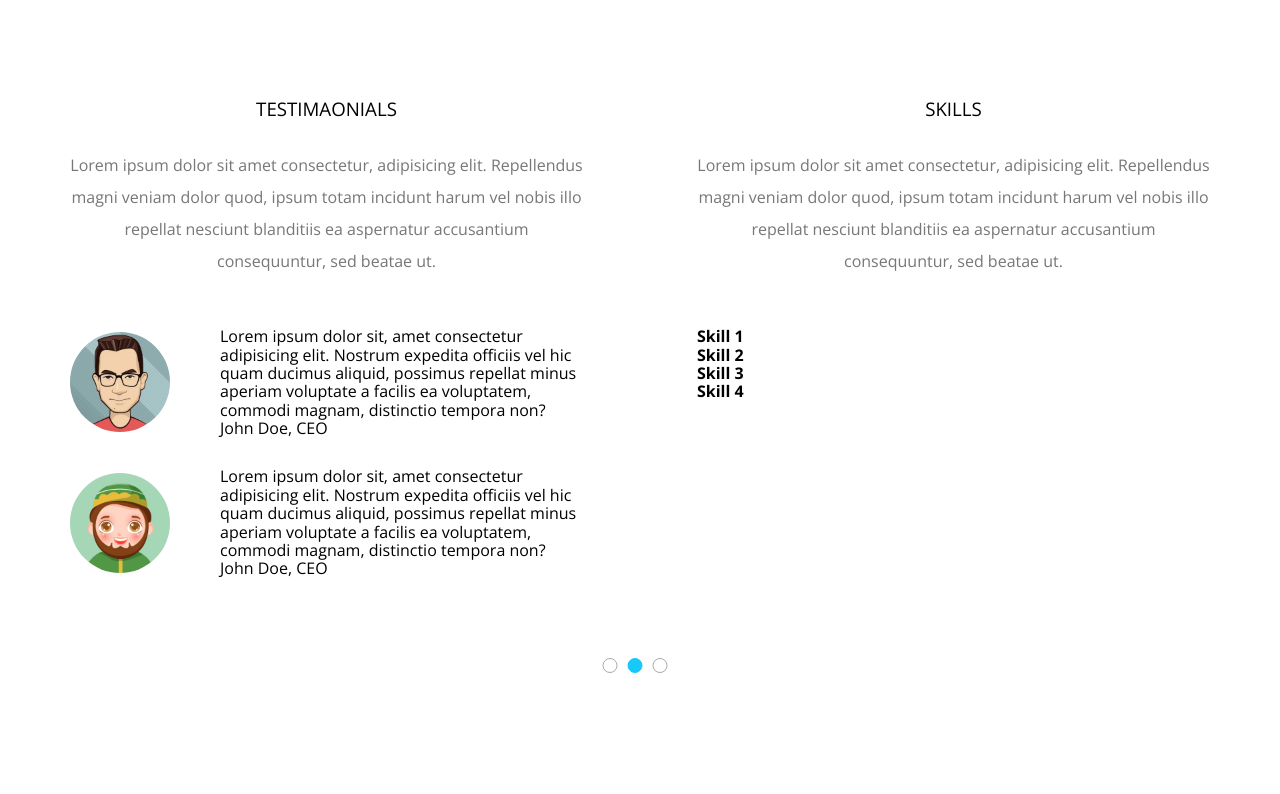
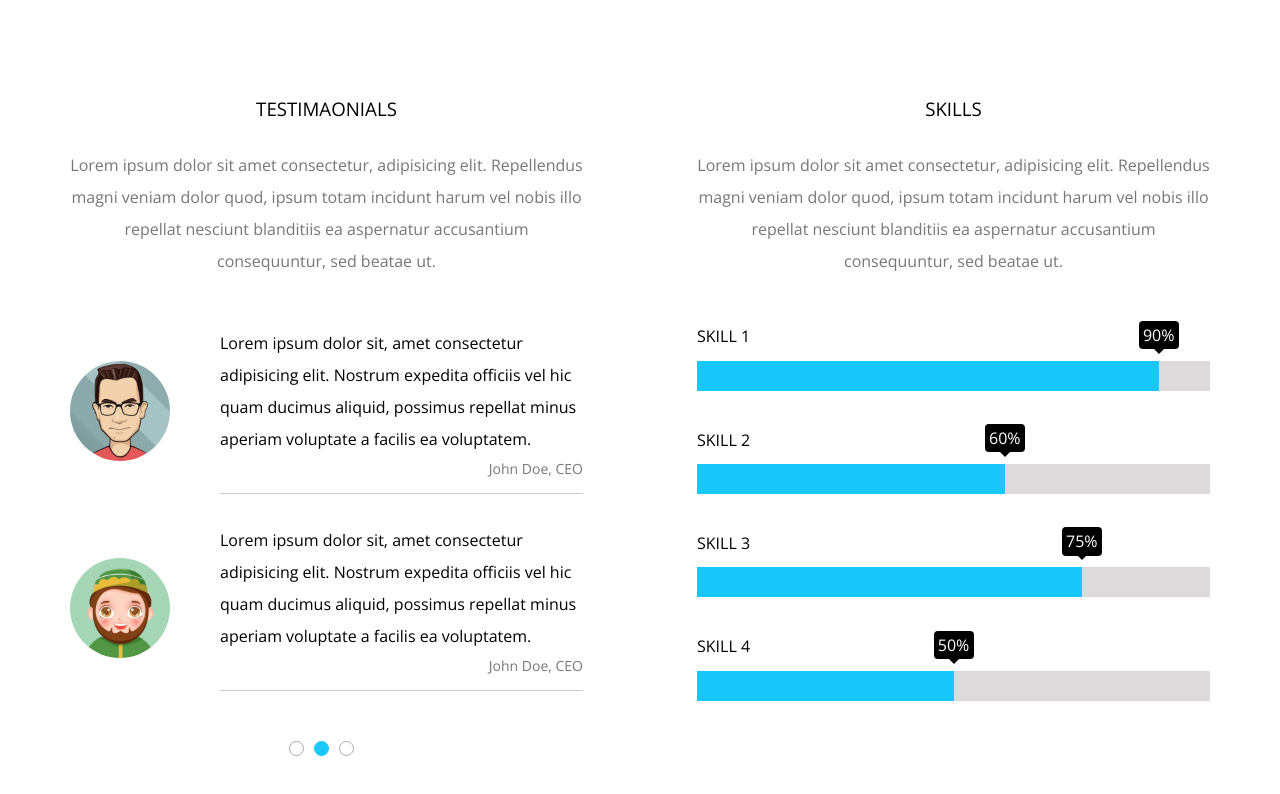
Before and after one commit to Ayman-Taha/html_css_design_2, a plain HTML site: page index.html in a window 1280 px wide. Shown: the part 5148-5942 px from the top of the page. Before the commit the page ends 5856 px from the top, so only its background shows below. Drawn offline with nearby package versions, Linux system fonts and the light colour scheme.

Commit message:
Testimonial & Skills Cont'd
- skills progress part
- bugs

```diff
--- a/css/main.css
+++ b/css/main.css
@@ -825,12 +825,12 @@ header nav .form i {
 	}
 }
 
-.testimonial text {
+.testimonial .text {
 	line-height: var(--p-line-height);
 	border-bottom: 1px solid #ccc;
 }
 
-.testimonial text p {
+.testimonial .text p {
 	color: var(--p-text-color);
 	text-align: right;
 	font-size: 14px;
@@ -861,3 +861,57 @@ header nav .form i {
 	background-color: var(--main-theme-color);
 	border-color: var(--main-theme-color);
 }
+
+/* skills part */
+.skill {
+	margin-bottom: 40px;
+}
+
+.skill h4 {
+	margin-bottom: 15px;
+	font-weight: normal;
+	text-transform: uppercase;
+}
+
+/* progress bar */
+.skill .progress-bar {
+	background-color: #dedadc;
+	height: 30px;
+}
+
+/* progress bar filling */
+.skill .progress-bar span {
+	display: block;
+	background-color: var(--main-theme-color);
+	height: 100%;
+	position: relative;
+}
+
+/* progress number above the bar */
+.skill .progress-bar span::before {
+	content: attr(data-progress);
+	position: absolute;
+	top: -40px;
+	right: -20px;
+	width: 40px;
+	padding: 5px 0;
+	border-radius: 4px;
+	-webkit-border-radius: 4px;
+	-moz-border-radius: 4px;
+	-ms-border-radius: 4px;
+	-o-border-radius: 4px;
+	background-color: black;
+	color: white;
+	text-align: center;
+}
+
+/* little arrow under the progress number */
+.skill .progress-bar span::after {
+	content: "";
+	position: absolute;
+	border-style: solid;
+	border-width: 8px;
+	border-color: black transparent transparent;
+	right: -8px;
+	top: -15px;
+}
--- a/index.html
+++ b/index.html
@@ -294,8 +294,7 @@
 						<div class="text">
 							Lorem ipsum dolor sit, amet consectetur adipisicing elit. Nostrum
 							expedita officiis vel hic quam ducimus aliquid, possimus repellat
-							minus aperiam voluptate a facilis ea voluptatem, commodi magnam,
-							distinctio tempora non?
+							minus aperiam voluptate a facilis ea voluptatem.
 							<p>John Doe, CEO</p>
 						</div>
 					</div>
@@ -304,12 +303,11 @@
 						<div class="text">
 							Lorem ipsum dolor sit, amet consectetur adipisicing elit. Nostrum
 							expedita officiis vel hic quam ducimus aliquid, possimus repellat
-							minus aperiam voluptate a facilis ea voluptatem, commodi magnam,
-							distinctio tempora non?
+							minus aperiam voluptate a facilis ea voluptatem.
 							<p>John Doe, CEO</p>
 						</div>
 					</div>
-					<ul class="h-center bullets">
+					<ul class="bullets">
 						<li></li>
 						<li class="active"></li>
 						<li></li>
@@ -323,27 +321,28 @@
 						nobis illo repellat nesciunt blanditiis ea aspernatur accusantium
 						consequuntur, sed beatae ut.
 					</p>
-					<div class="progress-holder">
+					<div class="skill">
 						<h4>Skill 1</h4>
-						<div class="prog">
+						<div class="progress-bar">
+							<!-- using inline styling here for the sake of future dynamic values -->
 							<span style="width: 90%" data-progress="90%"></span>
 						</div>
 					</div>
-					<div class="progress-holder">
+					<div class="skill">
 						<h4>Skill 2</h4>
-						<div class="prog">
+						<div class="progress-bar">
 							<span style="width: 60%" data-progress="60%"></span>
 						</div>
 					</div>
-					<div class="progress-holder">
+					<div class="skill">
 						<h4>Skill 3</h4>
-						<div class="prog">
+						<div class="progress-bar">
 							<span style="width: 75%" data-progress="75%"></span>
 						</div>
 					</div>
-					<div class="progress-holder">
+					<div class="skill">
 						<h4>Skill 4</h4>
-						<div class="prog">
+						<div class="progress-bar">
 							<span style="width: 50%" data-progress="50%"></span>
 						</div>
 					</div>
```
